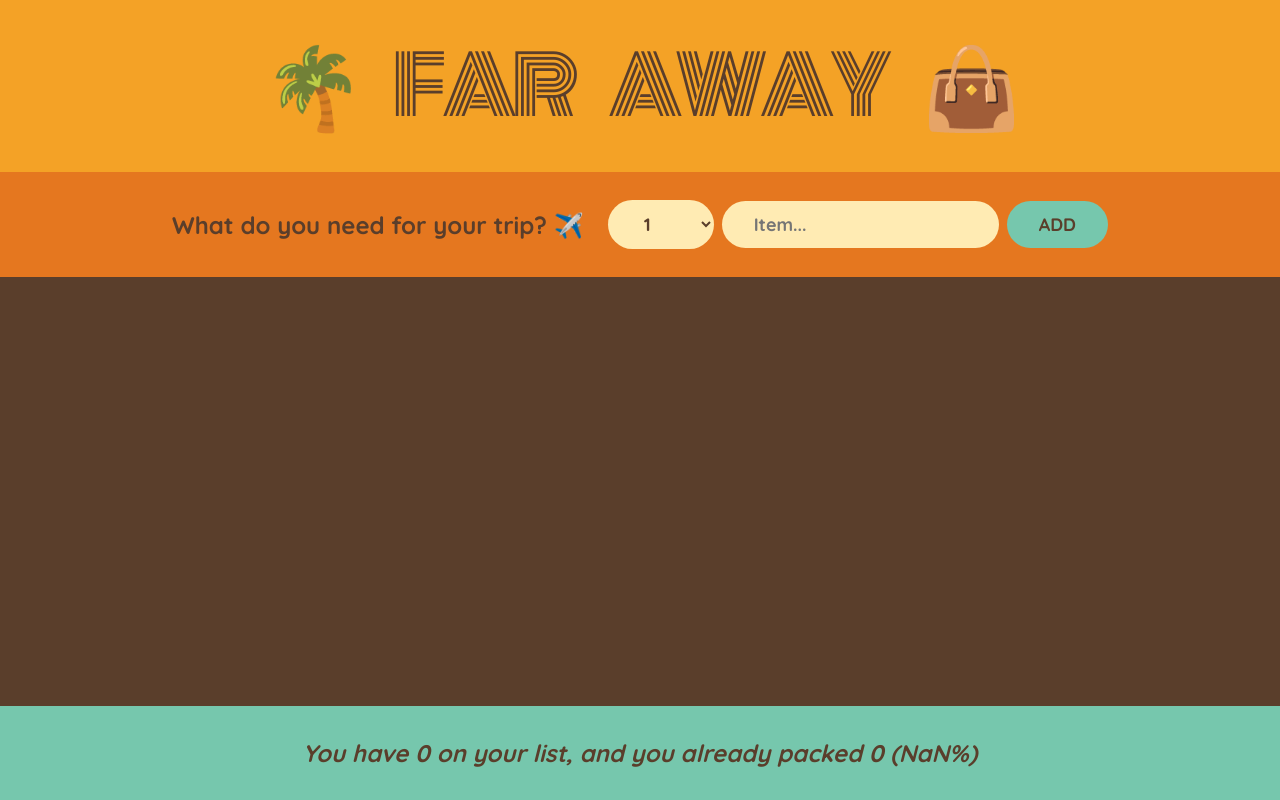
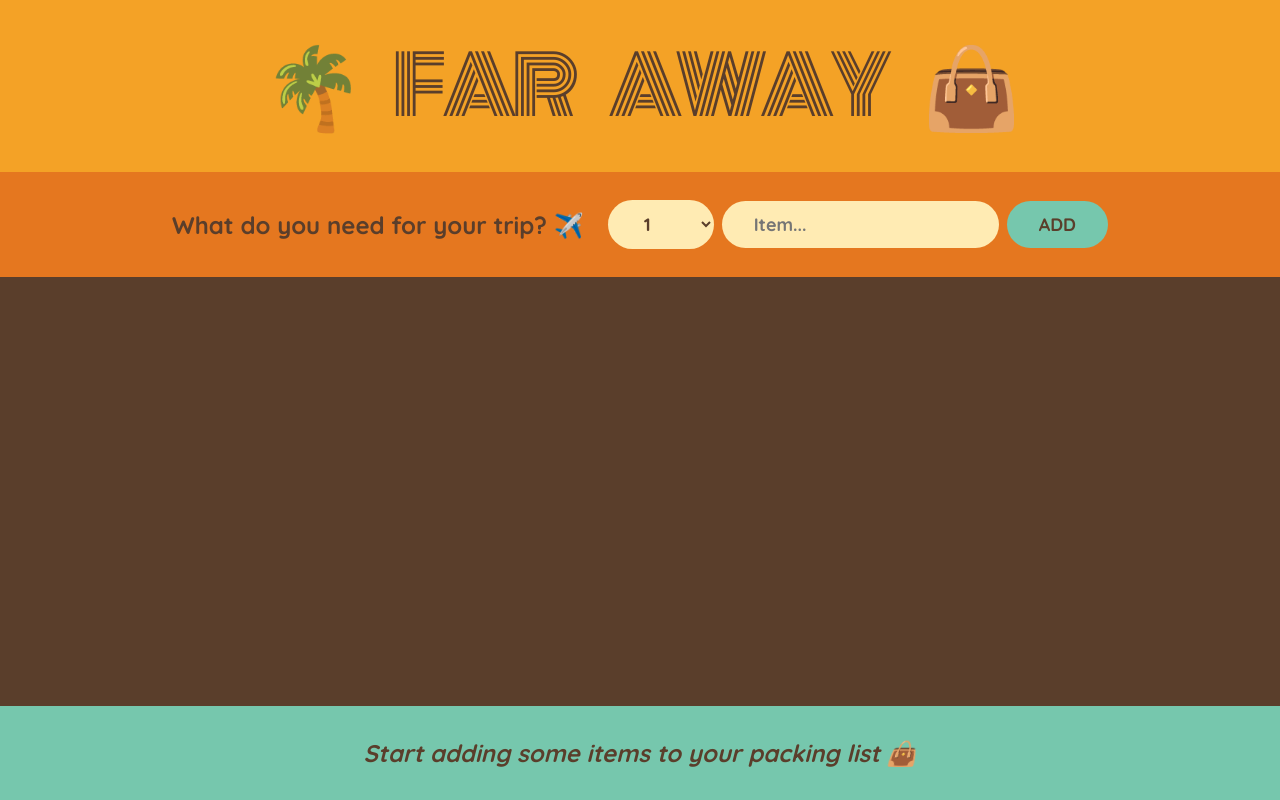
Before and after one commit to Franky-Dee/Travel-List, a React (Create React App) app: page / in a window 1280 px wide. Built offline with nearby package versions, Linux system fonts and the light colour scheme.

Commit message:
Update App.js

```diff
--- a/src/App.js
+++ b/src/App.js
@@ -117,6 +117,13 @@ function Item({ item, onDeleteItem, onToggleItems }) {
 }
 
 function Stats({ items }) {
+  if (!items.length)
+    return (
+      <p className="stats">
+        <em>Start adding some items to your packing list 👜</em>
+      </p>
+    );
+
   const numItems = items.length;
   const numPacked = items.filter((item) => item.packed).length;
   const percentage = Math.round((numPacked / numItems) * 100);
```
